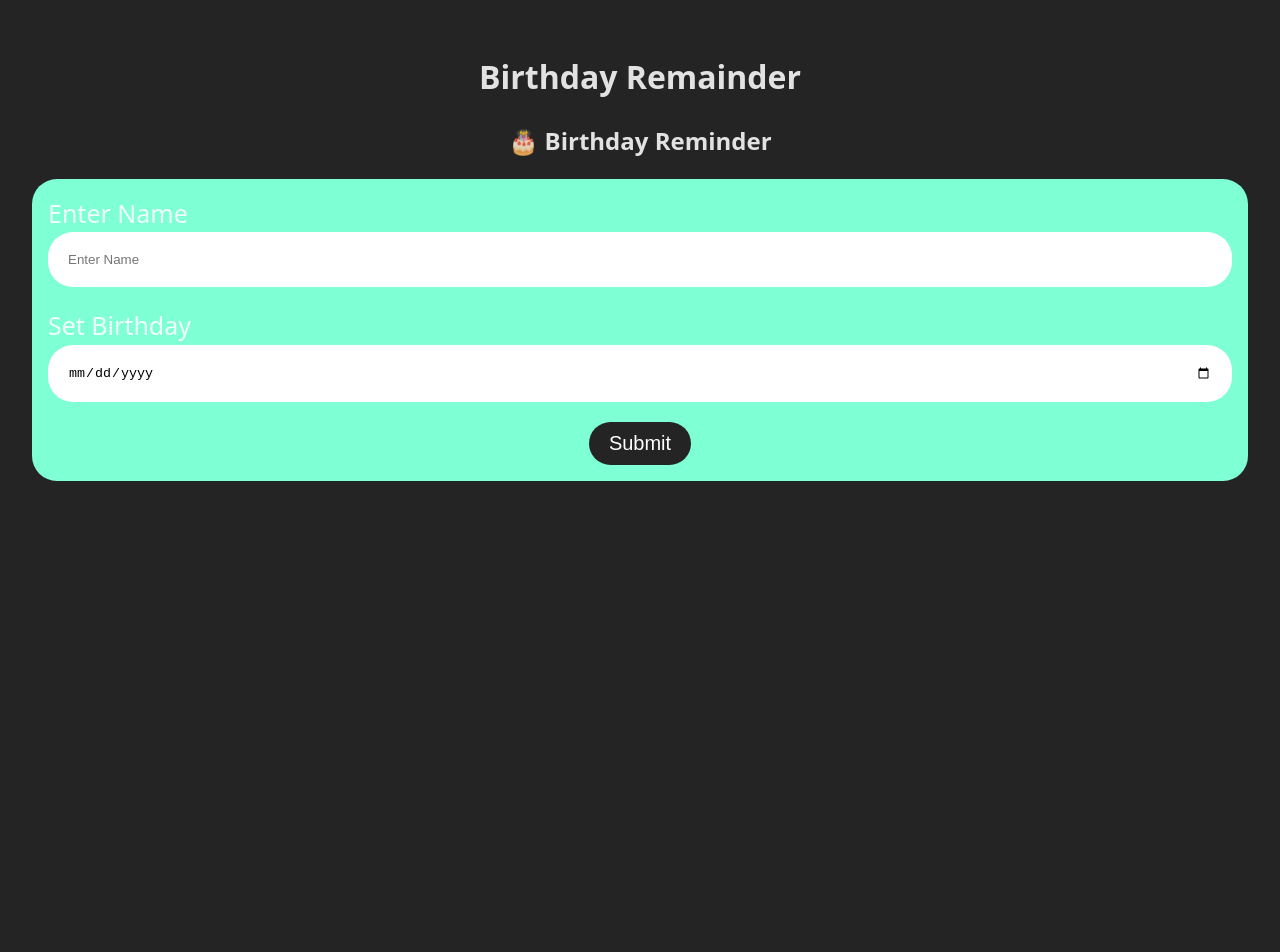
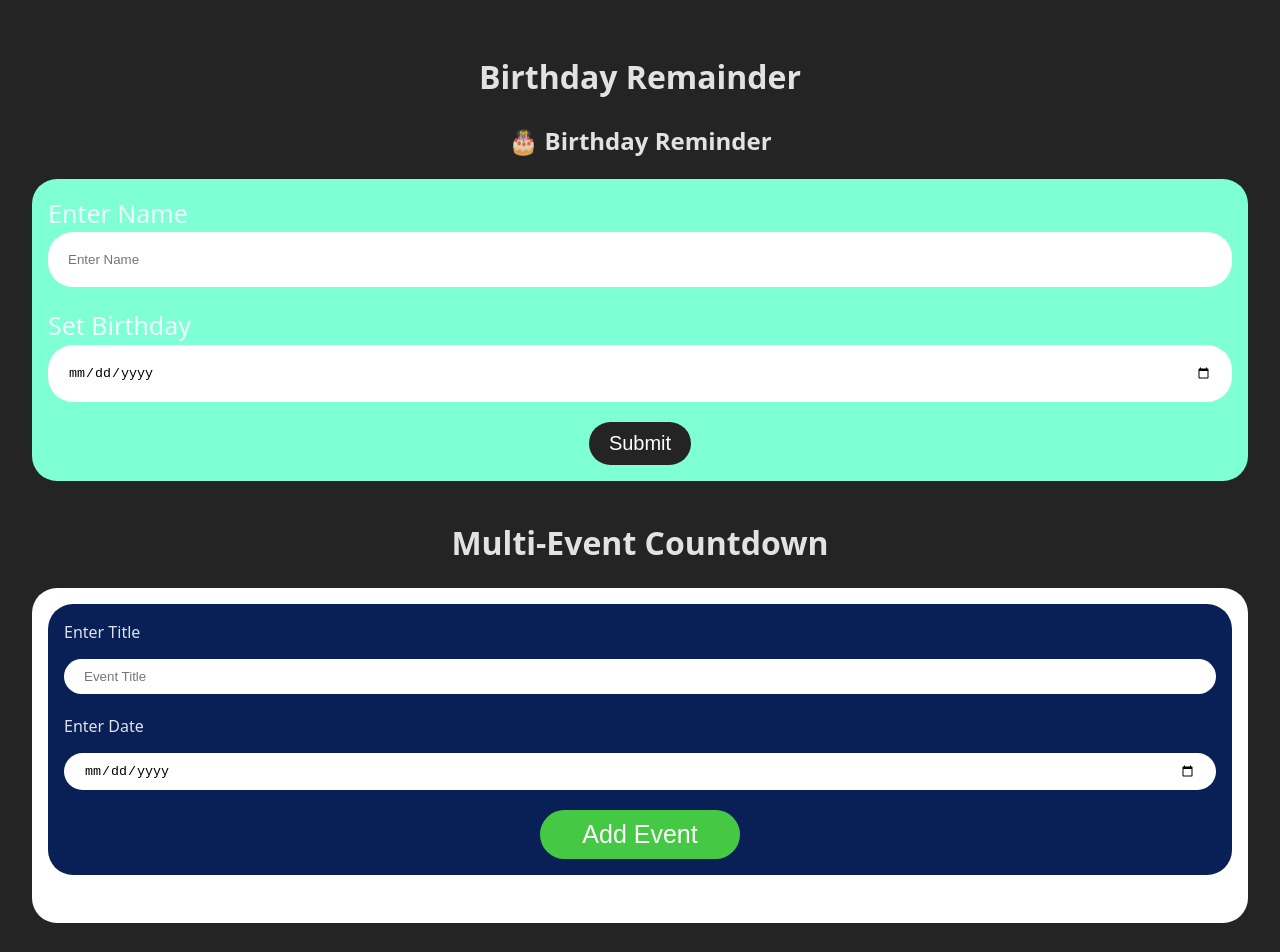
Before and after one commit to HristijanRalis/React-Dates-Projects, a React (Vite) app in the folder week-4-storage/: page / in a window 1280 px wide. Shown: the top 952 px of the page. Before the commit the page ends 800 px from the top, so only its background shows below. Built offline with nearby package versions, Linux system fonts and the light colour scheme.

Commit message:
Done with Multi Events Coundown

```diff
--- a/week-4-storage/src/App.tsx
+++ b/week-4-storage/src/App.tsx
@@ -3,6 +3,7 @@ import reactLogo from "./assets/react.svg";
 import viteLogo from "/vite.svg";
 import "./App.css";
 import { BirthdayRemainder } from "./components/BirthdayRemainder/BirthdayRemainder";
+import { MultiEventCountdown } from "./components/MultiEventCountdown/MultiEventCountdown";
 
 function App() {
   const [count, setCount] = useState(0);
@@ -14,10 +15,27 @@ function App() {
         <h1>Birthday Remainder</h1>
         <BirthdayRemainder />
       </div>
-      <div className="sections"></div>
-      <div className="sections"></div>
-      <div className="sections"></div>
-      <div className="sections"></div>
+      {/* Multi-Event Countdown */}
+
+      <div className="sections">
+        <h1>Multi-Event Countdown</h1>
+        <MultiEventCountdown />
+      </div>
+      {/* Daily Planner */}
+
+      <div className="sections">
+        <h1>Daily Planner</h1>
+      </div>
+      {/* QuoteOfTheDay */}
+
+      <div className="sections">
+        <h1>QuoteOfTheDay</h1>
+      </div>
+      {/* TaskDeadlineTracker */}
+
+      <div className="sections">
+        <h1> TaskDeadlineTracker </h1>
+      </div>
     </div>
   );
 }
--- a/week-4-storage/src/components/MultiEventCountdown/MultiEventCountdown.css
+++ b/week-4-storage/src/components/MultiEventCountdown/MultiEventCountdown.css
@@ -0,0 +1,82 @@
+.MultiEventCountdown {
+  display: flex;
+  flex-direction: column;
+  align-items: center;
+  padding: 1rem;
+  border-radius: 25px;
+  background-color: white;
+}
+
+.eventForm {
+  padding: 1rem;
+  border-radius: 25px;
+  display: flex;
+  flex-direction: column;
+  align-items: center;
+  width: 100%;
+  gap: 20px;
+  background-color: rgb(8, 32, 85);
+}
+
+.eventContent {
+  display: flex;
+  flex-direction: column;
+  align-items: start;
+  width: 100%;
+}
+
+.eventContent input {
+  width: 100%;
+  border: none;
+  border-radius: 25px;
+  padding: 10px 20px;
+  margin-top: 15px;
+}
+.eventList {
+  display: flex;
+  gap: 20px;
+  flex-wrap: wrap;
+  width: 100%;
+  padding-left: 0;
+  list-style-type: none;
+}
+.eventItem {
+  display: flex;
+  flex-direction: column;
+  align-items: center;
+  padding: 1rem;
+  color: black;
+  flex: 1 1 calc(33.33% - 20px);
+}
+
+.btn {
+  padding: 10px 20px;
+  border: none;
+  border-radius: 25px;
+  width: 150px;
+  background-color: transparent;
+  color: white;
+  cursor: pointer;
+}
+.submitBtn {
+  width: 200px;
+  font-size: 25px;
+  background-color: rgb(69, 201, 69);
+}
+.editBtn {
+  background-color: black;
+}
+
+.deleteBtn {
+  background-color: rgb(221, 26, 42);
+}
+
+.expired {
+  color: red;
+  font-weight: bold;
+}
+
+.actions {
+  display: flex;
+  gap: 8px;
+}
--- a/week-4-storage/src/components/MultiEventCountdown/MultiEventCountdown.tsx
+++ b/week-4-storage/src/components/MultiEventCountdown/MultiEventCountdown.tsx
@@ -1,5 +1,146 @@
+import { useEffect, useState } from "react";
 import "./MultiEventCountdown.css";
 
+type CountdownEvent = {
+  title: string;
+  date: string;
+  color: string;
+};
+
 export const MultiEventCountdown = () => {
-  return <div className="MultiEventCountdown"></div>;
+  const [events, setEvents] = useState<CountdownEvent[]>(() => {
+    const saved = localStorage.getItem("events");
+    return saved ? JSON.parse(saved) : [];
+  });
+
+  const [title, setTitle] = useState("");
+  const [date, setDate] = useState("");
+  const [editing, setEditing] = useState<number | null>(null);
+  const [tick, setTick] = useState(0);
+
+  useEffect(() => {
+    const interval = setInterval(() => setTick((t) => t + 1), 1000);
+    return () => clearInterval(interval);
+  });
+
+  const randomColor = () =>
+    "#" +
+    Math.floor(Math.random() * 16777215)
+      .toString()
+      .padStart(6, "0");
+
+  const saveEvents = (updated: CountdownEvent[]) => {
+    setEvents(updated);
+    localStorage.setItem("events", JSON.stringify(updated));
+  };
+
+  const handleSubmit = (e: React.FormEvent) => {
+    e.preventDefault();
+
+    if (!title || !date) return;
+
+    if (editing !== null) {
+      const updated = [...events];
+      updated[editing] = { ...updated[editing], title, date };
+      setEvents(updated);
+      setEditing(null);
+    } else {
+      const newEvent = { title, date, color: randomColor() };
+      saveEvents([...events, newEvent]);
+    }
+
+    setTitle("");
+    setDate("");
+  };
+
+  const handleDelete = (index: number) => {
+    const filtered = events.filter((_, i) => index !== i);
+    saveEvents(filtered);
+  };
+
+  const handleEdit = (i: number) => {
+    const ev = events[i];
+    setTitle(ev.title);
+    setDate(ev.date);
+    setEditing(i);
+  };
+
+  const getTimeLeft = (target: string) => {
+    const now = Date.now();
+    const eventTime = new Date(target).getTime();
+    const diff = eventTime - now;
+
+    if (diff < 0) return null;
+
+    return {
+      days: Math.floor(diff / (1000 * 60 * 60 * 24)),
+      hours: Math.floor((diff / 3600000) % 24),
+      minutes: Math.floor((diff / 60000) % 60),
+      seconds: Math.floor((diff / 1000) % 60),
+    };
+  };
+  return (
+    <div className="MultiEventCountdown">
+      <form className="eventForm" onSubmit={handleSubmit}>
+        <div className="eventContent">
+          <label htmlFor="">Enter Title</label>
+          <input
+            type="text"
+            placeholder="Event Title"
+            value={title}
+            onChange={(e) => setTitle(e.target.value)}
+          />
+        </div>
+        <div className="eventContent">
+          <label htmlFor="">Enter Date</label>
+          <input
+            type="date"
+            placeholder="Pick a Date"
+            value={date}
+            onChange={(e) => setDate(e.target.value)}
+          />
+        </div>
+
+        <button type="submit" className="submitBtn btn">
+          {editing !== null ? "Update Event" : "Add Event"}
+        </button>
+      </form>
+
+      <ul className="eventList">
+        {events.map((event, i) => {
+          const time = getTimeLeft(event.date);
+
+          return (
+            <li
+              className="eventItem"
+              key={i}
+              style={{ borderLeft: `5px solid ${event.color}` }}
+            >
+              <h3>{event.title}</h3>
+              {time ? (
+                <p>
+                  {time.days}d - {time.hours}h - {time.minutes}m -{" "}
+                  {time.seconds}
+                </p>
+              ) : (
+                <p className="expired">Event Started</p>
+              )}
+
+              <div className="actions">
+                <button className="editBtn btn" onClick={() => handleEdit(i)}>
+                  Edit
+                </button>
+                <button
+                  className="deleteBtn btn"
+                  onClick={() => handleDelete(i)}
+                >
+                  Delete
+                </button>
+              </div>
+            </li>
+          );
+        })}
+      </ul>
+    </div>
+  );
 };
```
